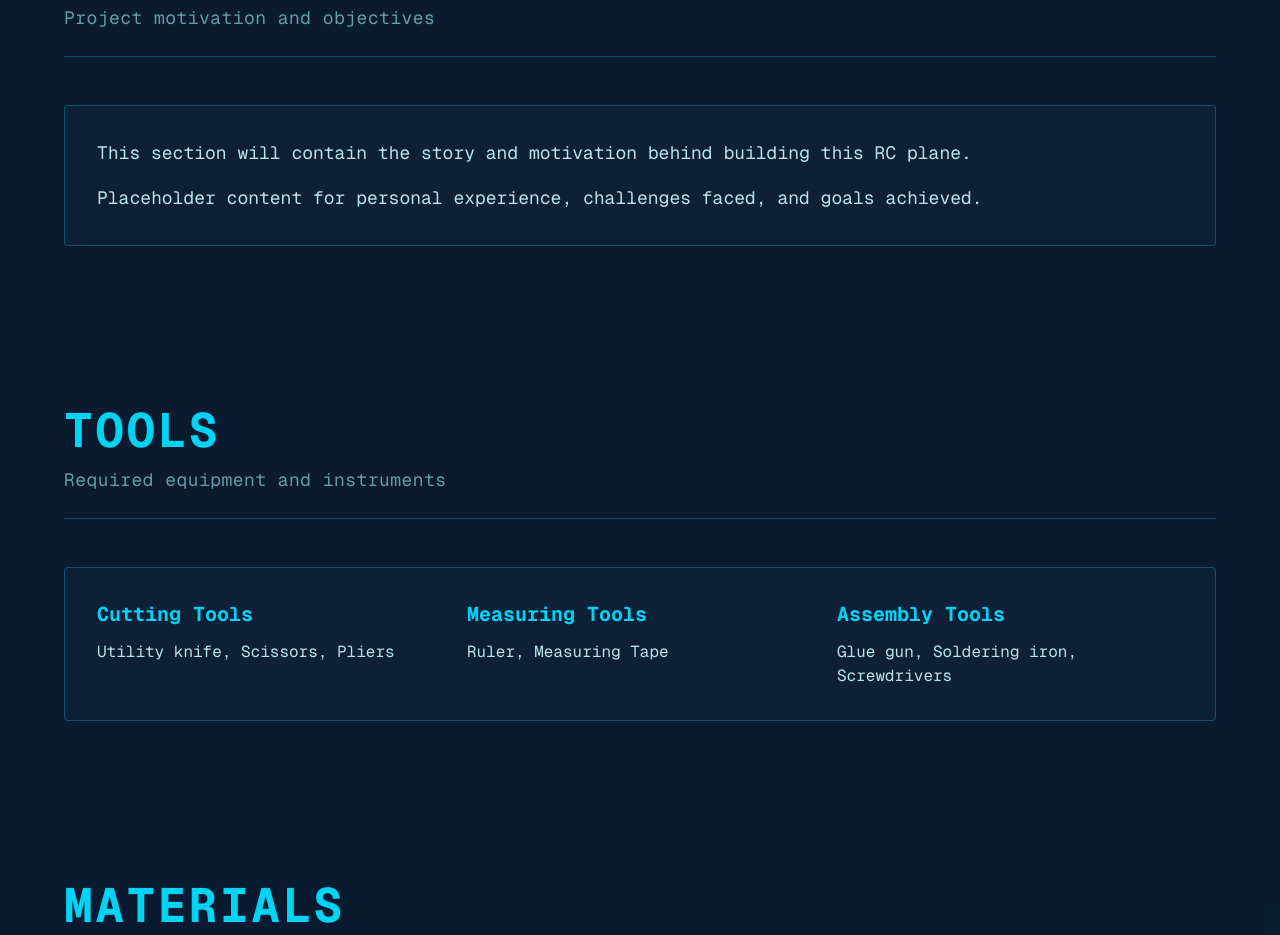
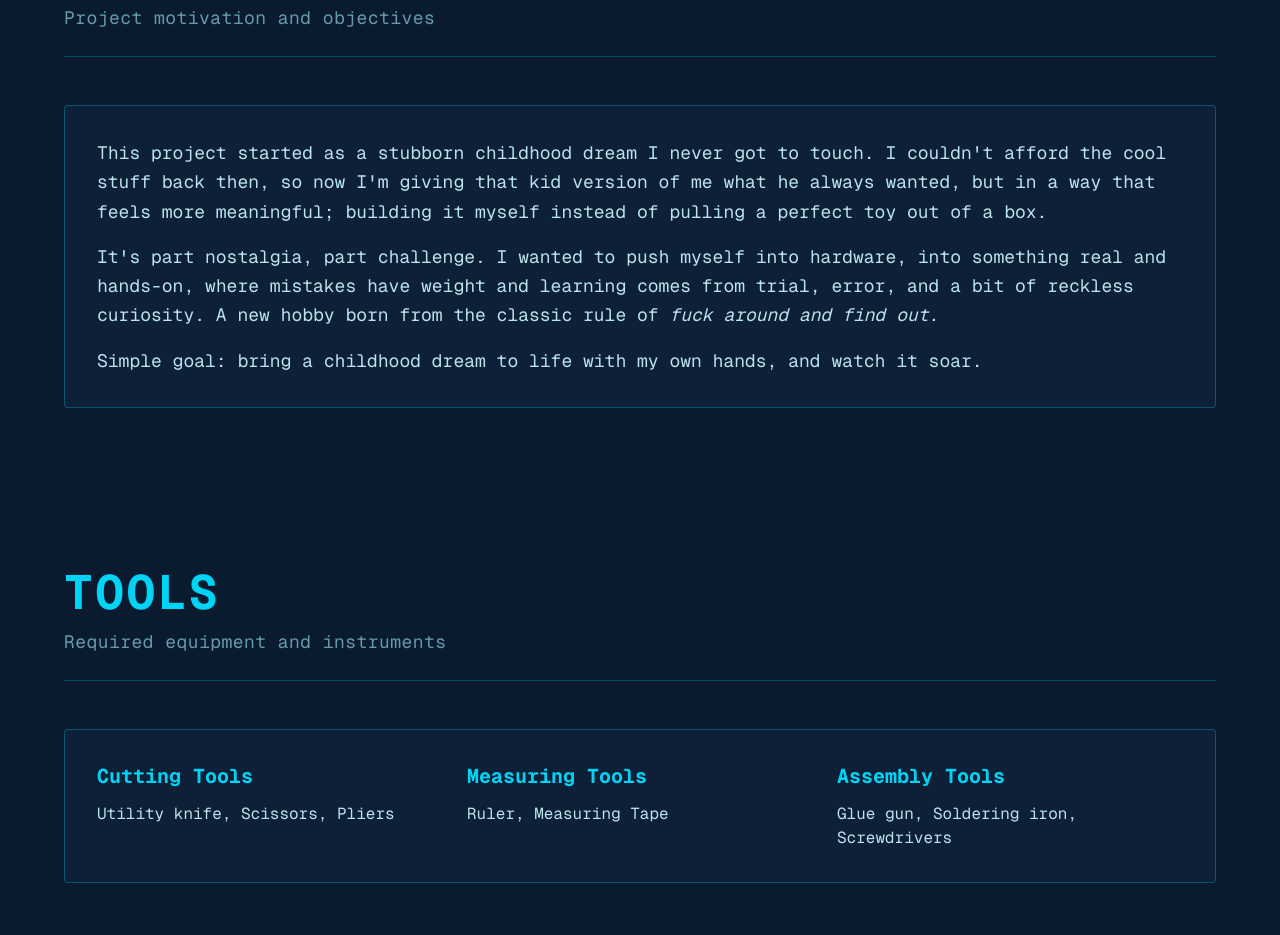
Before and after one commit to danishayman/f22-raptor, a Next.js app: page / in a window 1280 px wide. Shown: the part 1000-1935 px from the top of the page. Built offline with nearby package versions, Linux system fonts and the light colour scheme.

Commit message:
feat: update content in WhyIBuiltThis section to reflect personal motivation and experiences

```diff
--- a/components/sections/WhyIBuiltThis.tsx
+++ b/components/sections/WhyIBuiltThis.tsx
@@ -7,8 +7,15 @@ export default function WhyIBuiltThisSection() {
       <div className="container mx-auto max-w-6xl">
         <SectionHeader title="Why I Built This" subtitle="Project motivation and objectives" />
         <TextBlock>
-          <p className="mb-4">This section will contain the story and motivation behind building this RC plane.</p>
-          <p>Placeholder content for personal experience, challenges faced, and goals achieved.</p>
+            <p className="mb-4">
+            This project started as a stubborn childhood dream I never got to touch. I couldn&apos;t afford the cool stuff back then, so now I&apos;m giving that kid version of me what he always wanted, but in a way that feels more meaningful; building it myself instead of pulling a perfect toy out of a box.
+            </p>
+            <p className="mb-4">
+            It&apos;s part nostalgia, part challenge. I wanted to push myself into hardware, into something real and hands-on, where mistakes have weight and learning comes from trial, error, and a bit of reckless curiosity. A new hobby born from the classic rule of <em>fuck around and find out</em>.
+            </p>
+            <p>
+            Simple goal: bring a childhood dream to life with my own hands, and watch it soar.
+            </p>
         </TextBlock>
       </div>
     </section>
```
